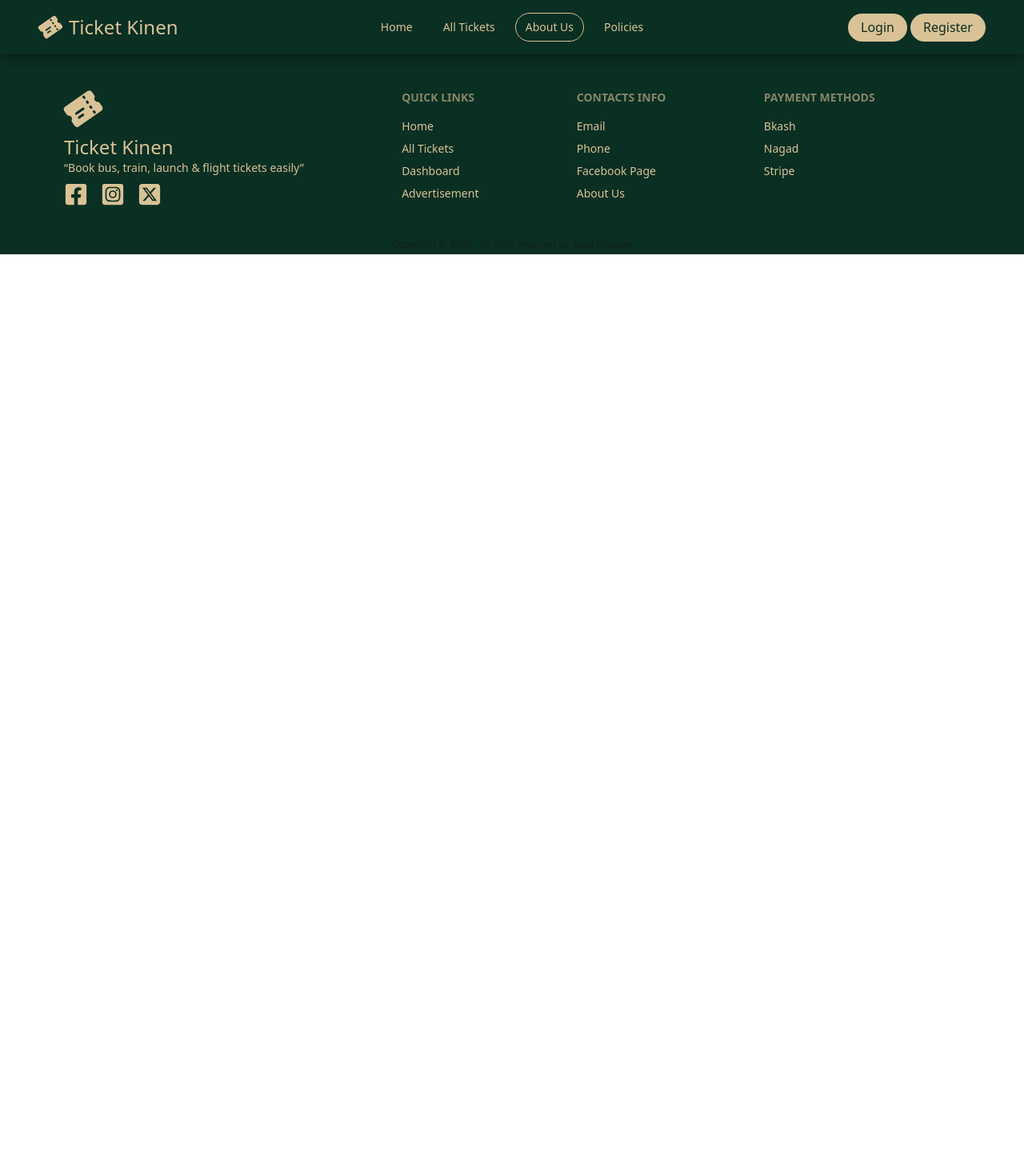
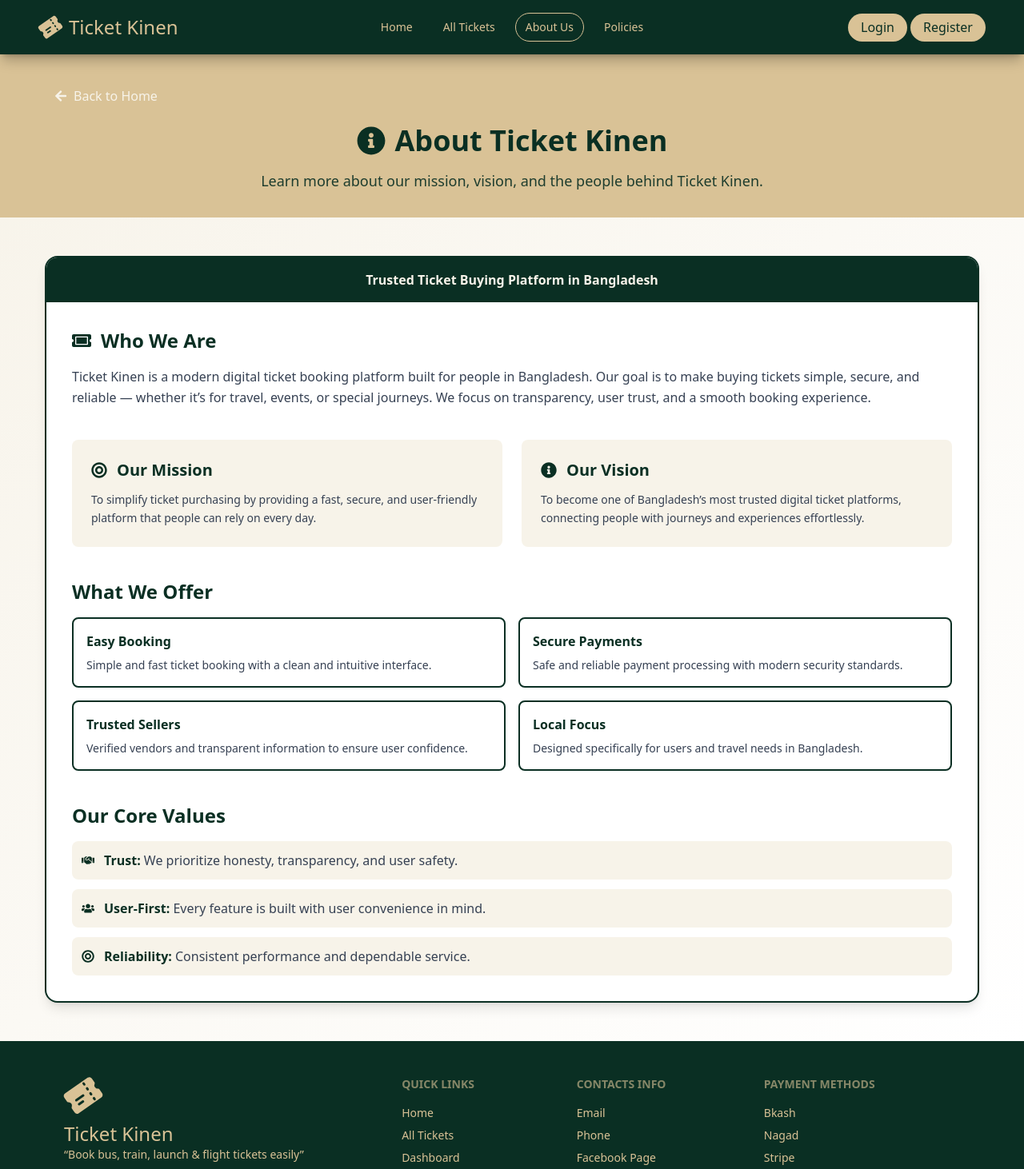
Before and after one commit to saadferozee/Ticket_Kinen_app, a React (Vite) app: page /about in a window 1280 px wide. Shown: the top 1462 px of the page at 80% size. Before the commit the page ends 800 px from the top, so only its background shows below. Built offline with nearby package versions, Linux system fonts and the light colour scheme; no server answers.

Commit message:
version-13.2.0, added about us page

```diff
--- a/src/Pages/About.jsx
+++ b/src/Pages/About.jsx
@@ -1,9 +1,180 @@
 import React from 'react';
+import {
+    FaInfoCircle,
+    FaUsers,
+    FaBullseye,
+    FaHandshake,
+    FaArrowLeft,
+    FaTicketAlt
+} from 'react-icons/fa';
+import { Link } from 'react-router';
 
 const About = () => {
     return (
-        <div>
+        <div className="min-h-screen bg-linear-to-br from-[#F7F3E9] to-white">
+            <title>Ticket Kinen | About Us</title>
 
+            {/* Header */}
+            <div className="bg-[#D9C296] text-[#F7F3E9] py-8">
+                <div className="max-w-300 mx-auto px-4">
+                    <div className="flex items-center gap-4 mb-4">
+                        <Link
+                            to="/"
+                            className="flex items-center gap-2 hover:bg-[#0A2F23] px-3 py-2 rounded-lg transition-colors"
+                        >
+                            <FaArrowLeft />
+                            <span className="hidden md:inline">Back to Home</span>
+                        </Link>
+                    </div>
+
+                    <div className="text-center text-[#0A2F23]">
+                        <div className="flex items-center justify-center gap-3 mb-4">
+                            <FaInfoCircle className="text-4xl" />
+                            <h1 className="text-4xl font-bold font-caveat">
+                                About Ticket Kinen
+                            </h1>
+                        </div>
+                        <p className="text-lg opacity-90">
+                            Learn more about our mission, vision, and the people behind Ticket Kinen.
+                        </p>
+                    </div>
+                </div>
+            </div>
+
+            {/* Content */}
+            <div className="max-w-300 mx-auto px-4 py-12">
+                <div className="bg-white rounded-2xl shadow-lg border-2 border-[#0A2F23] border-opacity-20 overflow-hidden">
+
+                    {/* Intro Banner */}
+                    <div className="bg-[#0A2F23] text-[#F7F3E9] px-8 py-4">
+                        <p className="text-center font-semibold">
+                            Trusted Ticket Buying Platform in Bangladesh
+                        </p>
+                    </div>
+
+                    <div className="p-8 space-y-10">
+
+                        {/* Who We Are */}
+                        <section>
+                            <div className="flex items-center gap-3 mb-4">
+                                <FaTicketAlt className="text-2xl text-[#0A2F23]" />
+                                <h2 className="text-2xl font-bold font-caveat text-[#0A2F23]">
+                                    Who We Are
+                                </h2>
+                            </div>
+                            <p className="text-gray-700 leading-relaxed">
+                                Ticket Kinen is a modern digital ticket booking platform built for people in
+                                Bangladesh. Our goal is to make buying tickets simple, secure, and reliable —
+                                whether it’s for travel, events, or special journeys. We focus on transparency,
+                                user trust, and a smooth booking experience.
+                            </p>
+                        </section>
+
+                        {/* Mission & Vision */}
+                        <section>
+                            <div className="grid grid-cols-1 md:grid-cols-2 gap-6">
+                                <div className="bg-[#F7F3E9] rounded-lg p-6">
+                                    <div className="flex items-center gap-3 mb-3">
+                                        <FaBullseye className="text-xl text-[#0A2F23]" />
+                                        <h3 className="text-xl font-bold text-[#0A2F23] font-caveat">
+                                            Our Mission
+                                        </h3>
+                                    </div>
+                                    <p className="text-gray-700 text-sm leading-relaxed">
+                                        To simplify ticket purchasing by providing a fast, secure, and user-friendly
+                                        platform that people can rely on every day.
+                                    </p>
+                                </div>
+
+                                <div className="bg-[#F7F3E9] rounded-lg p-6">
+                                    <div className="flex items-center gap-3 mb-3">
+                                        <FaInfoCircle className="text-xl text-[#0A2F23]" />
+                                        <h3 className="text-xl font-bold text-[#0A2F23] font-caveat">
+                                            Our Vision
+                                        </h3>
+                                    </div>
+                                    <p className="text-gray-700 text-sm leading-relaxed">
+                                        To become one of Bangladesh’s most trusted digital ticket platforms,
+                                        connecting people with journeys and experiences effortlessly.
+                                    </p>
+                                </div>
+                            </div>
+                        </section>
+
+                        {/* What We Offer */}
+                        <section>
+                            <h2 className="text-2xl font-bold font-caveat text-[#0A2F23] mb-4">
+                                What We Offer
+                            </h2>
+                            <div className="grid grid-cols-1 md:grid-cols-2 gap-4">
+                                <div className="border-2 border-[#0A2F23] border-opacity-20 rounded-lg p-4">
+                                    <h3 className="font-semibold text-[#0A2F23] mb-2">
+                                        Easy Booking
+                                    </h3>
+                                    <p className="text-gray-700 text-sm">
+                                        Simple and fast ticket booking with a clean and intuitive interface.
+                                    </p>
+                                </div>
+                                <div className="border-2 border-[#0A2F23] border-opacity-20 rounded-lg p-4">
+                                    <h3 className="font-semibold text-[#0A2F23] mb-2">
+                                        Secure Payments
+                                    </h3>
+                                    <p className="text-gray-700 text-sm">
+                                        Safe and reliable payment processing with modern security standards.
+                                    </p>
+                                </div>
+                                <div className="border-2 border-[#0A2F23] border-opacity-20 rounded-lg p-4">
+                                    <h3 className="font-semibold text-[#0A2F23] mb-2">
+                                        Trusted Sellers
+                                    </h3>
+                                    <p className="text-gray-700 text-sm">
+                                        Verified vendors and transparent information to ensure user confidence.
+                                    </p>
+                                </div>
+                                <div className="border-2 border-[#0A2F23] border-opacity-20 rounded-lg p-4">
+                                    <h3 className="font-semibold text-[#0A2F23] mb-2">
+                                        Local Focus
+                                    </h3>
+                                    <p className="text-gray-700 text-sm">
+                                        Designed specifically for users and travel needs in Bangladesh.
+                                    </p>
+                                </div>
+                            </div>
+                        </section>
+
+                        {/* Our Values */}
+                        <section>
+                            <h2 className="text-2xl font-bold font-caveat text-[#0A2F23] mb-4">
+                                Our Core Values
+                            </h2>
+                            <div className="space-y-3">
+                                <div className="flex items-start gap-3 p-3 bg-[#F7F3E9] rounded-lg">
+                                    <FaHandshake className="text-[#0A2F23] mt-1" />
+                                    <p className="text-gray-700">
+                                        <strong className="text-[#0A2F23]">Trust:</strong> We prioritize honesty,
+                                        transparency, and user safety.
+                                    </p>
+                                </div>
+                                <div className="flex items-start gap-3 p-3 bg-[#F7F3E9] rounded-lg">
+                                    <FaUsers className="text-[#0A2F23] mt-1" />
+                                    <p className="text-gray-700">
+                                        <strong className="text-[#0A2F23]">User-First:</strong> Every feature is built
+                                        with user convenience in mind.
+                                    </p>
+                                </div>
+                                <div className="flex items-start gap-3 p-3 bg-[#F7F3E9] rounded-lg">
+                                    <FaBullseye className="text-[#0A2F23] mt-1" />
+                                    <p className="text-gray-700">
+                                        <strong className="text-[#0A2F23]">Reliability:</strong> Consistent performance
+                                        and dependable service.
+                                    </p>
+                                </div>
+                            </div>
+                        </section>
+
+                    </div>
+                </div>
+            </div>
         </div>
     );
 };
```
